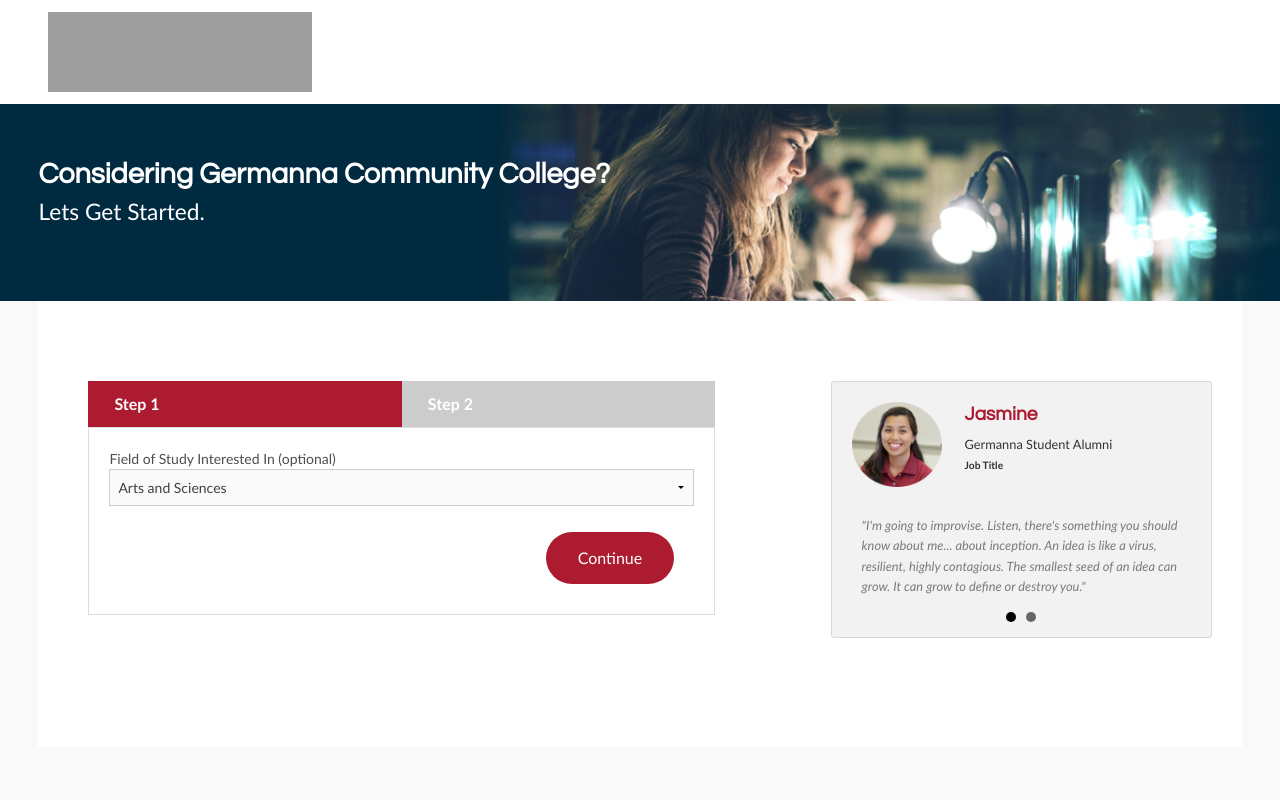
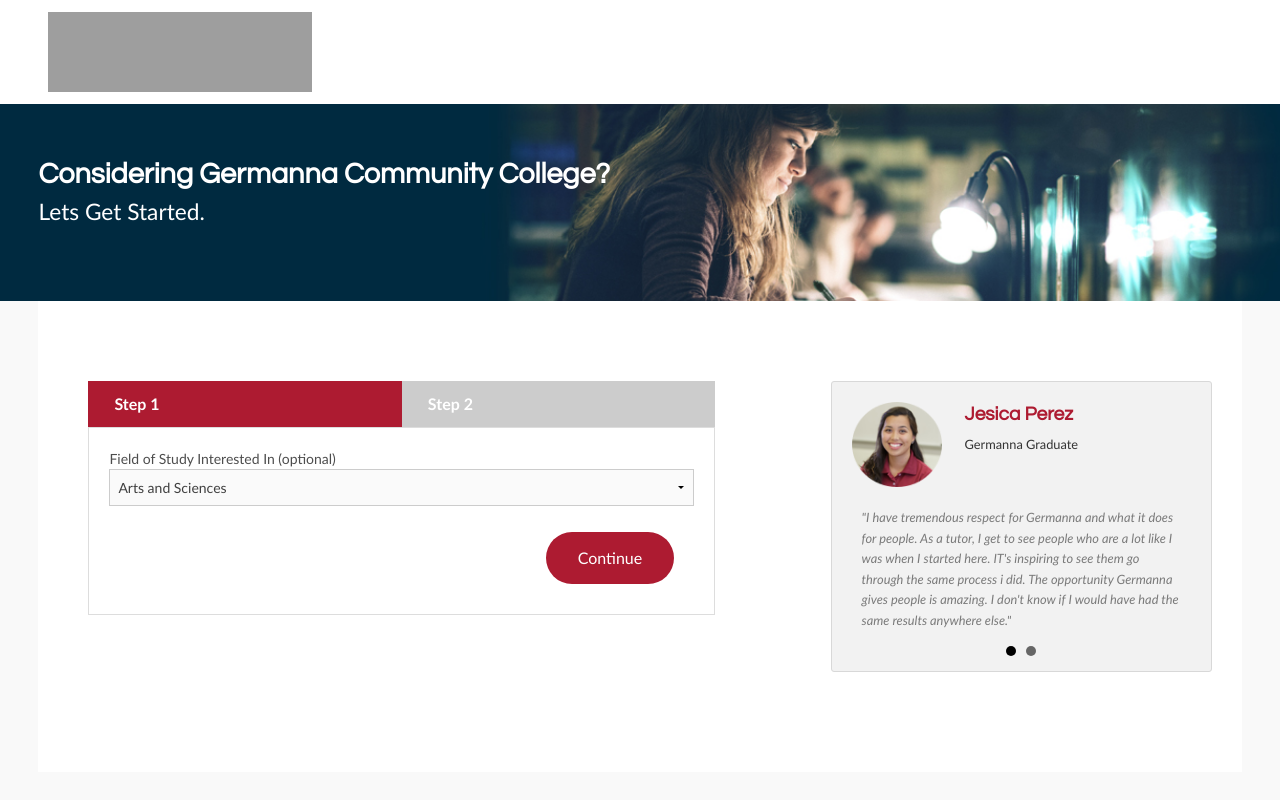
Before and after one commit to mattrhummel/requestinfo, a plain HTML site: page index.html in a window 1280 px wide. Drawn offline with Linux system fonts and the light colour scheme; grey boxes are pictures that could not be loaded.

Commit message:
Added Testimonials Data
Added data to each testimonial

```diff
--- a/index.html
+++ b/index.html
@@ -145,14 +145,14 @@
                       </div>
 
                       <div class="medium-8 columns student-info">
-                        <h4 class="student-name">Jasmine</h4>
-                        <p class="student-alumni">Germanna Student Alumni<br/>
-                          <span class="student-title">Job Title</span></p>
+                        <h4 class="student-name">Jesica Perez</h4>
+                        <p class="student-alumni">Germanna Graduate<br/>
+                        </p>
                         </div>
 
                         <div class="row">
                           <div class="small-12 columns student-quote">
-                          <blockquote>"I'm going to improvise. Listen, there's something you should know about me... about inception. An idea is like a virus, resilient, highly contagious. The smallest seed of an idea can grow. It can grow to define or destroy you."</blockquote>
+                          <blockquote>"I have tremendous respect for Germanna and what it does for people. As a tutor, I get to see people who are a lot like I was when I started here.  IT's inspiring to see them go through the same process i did. The opportunity Germanna gives people is amazing. I don't know if I would have had the same results anywhere else."</blockquote>
                         </div>
                       </div>
                     </div>
@@ -162,20 +162,20 @@
                       <div class="medium-4 columns">
 
                         <div class="thumbnail">
-                          <img class="thumbnail text-left" src="img/jasmine-thumb.png" height="80px" width="80px">
+                          <img class="thumbnail text-left" src="img/eugene-thumb.png" height="80px" width="80px">
                         </div>
 
                       </div>
 
                       <div class="medium-8 columns student-info">
-                        <h4 class="student-name">Jasmine</h4>
-                        <p class="student-alumni">Germanna Student Alumni<br/>
-                          <span class="student-title">Job Title</span></p>
+                        <h4 class="student-name">Eugene Triplett</h4>
+                        <p class="student-alumni">Germanna Graduate<br/>
+                        </p>
                         </div>
 
                         <div class="row">
                           <div class="small-12 columns student-quote">
-                          <blockquote>"I'm going to improvise. Listen, there's something you should know about me... about inception. An idea is like a virus, resilient, highly contagious. The smallest seed of an idea can grow. It can grow to define or destroy you."</blockquote>
+                          <blockquote>"For the price you pay, it's probably your best bet to start. IF you're note sure what you want to do, what you want your major to be, it's the best way to start"</blockquote>
                         </div>
                       </div>
                     </div>
--- a/js/form-scripts.js
+++ b/js/form-scripts.js
@@ -8,11 +8,14 @@ $('.tabs').on('toggled', function (event, tab) {
 $('.next-tab').click(function() {
   $('.tabs li.active').next().children('a').click();
 });
-});
 $('.bxslider').bxSlider({
+	adaptiveHeight: true,
+	mode: 'fade',
   minSlides: 1,
   maxSlides: 2,
   slideMargin: 0
 });
+});
+
 
 $(document).foundation();
```
Also changed, not shown: img/eugene-thumb.png (added).
